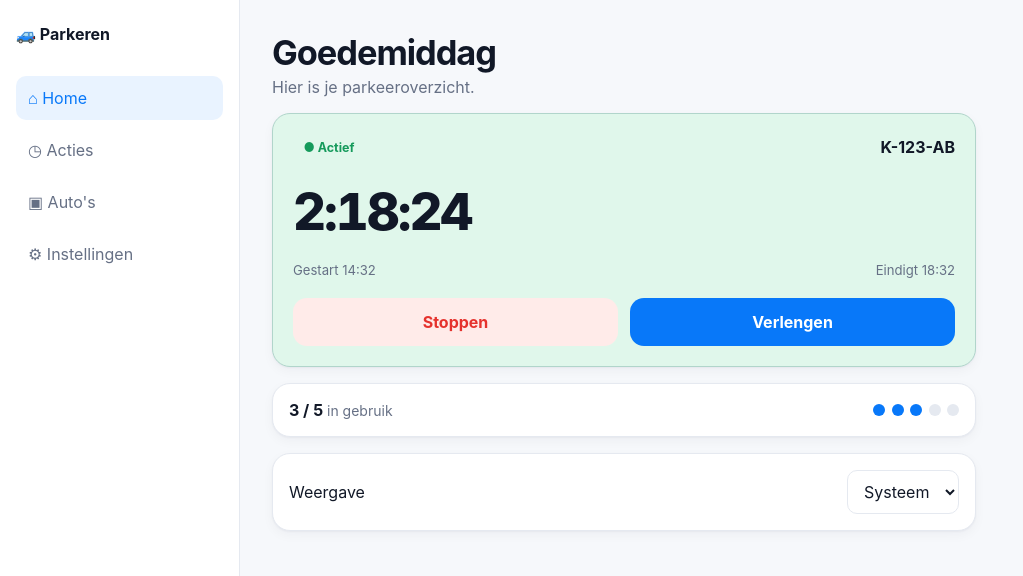
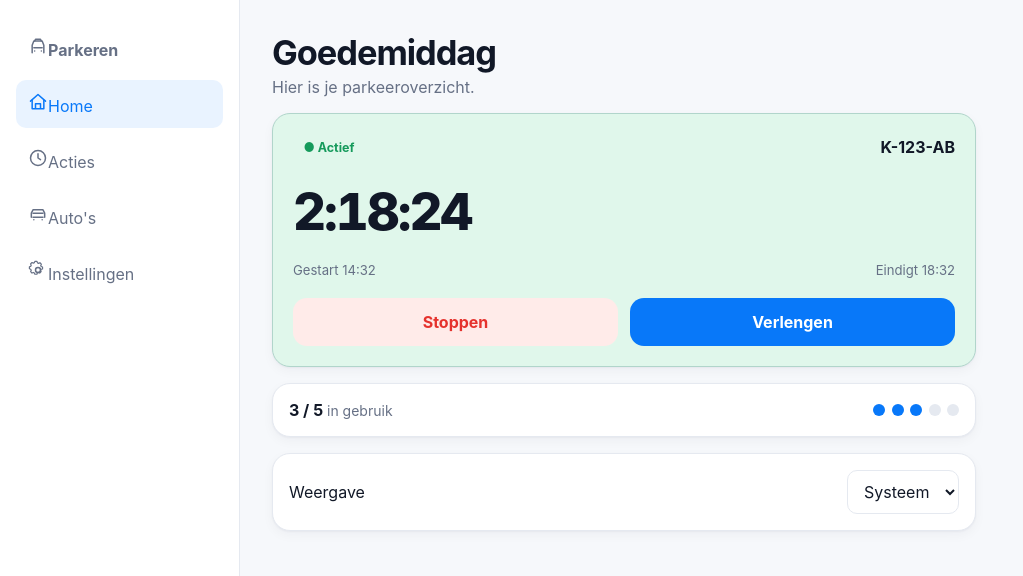
Before and after one commit to VanHinthem/Parkeren, a React (Vite) app in the folder src/Parkeren.Web/: page / in a window 1280 px wide. Shown: the top 576 px of the page, without its empty margins (0-1023 px from the left). Built offline with nearby package versions, Linux system fonts and the light colour scheme.

Commit message:
style: align interface closer to design reference

```diff
--- a/src/Parkeren.Web/src/design/layout/AppShell.tsx
+++ b/src/Parkeren.Web/src/design/layout/AppShell.tsx
@@ -1,17 +1,27 @@
 import type { PropsWithChildren } from "react";
+import { Icon } from "../icons/Icon";
+import { NavItem } from "./NavItem";
 import "./AppShell.css";
 
 export function AppShell({ children }: PropsWithChildren) {
   return (
     <div className="app-shell">
-      <header className="app-header"><strong>🚙 Parkeren</strong><button className="icon-button" aria-label="Instellingen">⚙</button></header>
+      <header className="app-header">
+        <a className="brand" href="/"><span className="brand__mark"><Icon name="parking"/></span><strong>Parkeren</strong></a>
+        <a className="icon-button" aria-label="Instellingen" href="/instellingen"><Icon name="settings"/></a>
+      </header>
       <aside className="side-nav" aria-label="Hoofdnavigatie">
-        <strong>🚙 Parkeren</strong>
-        <a className="active" href="/">⌂ Home</a><a href="/acties">◷ Acties</a><a href="/autos">▣ Auto's</a><a href="/instellingen">⚙ Instellingen</a>
+        <a className="brand" href="/"><span className="brand__mark"><Icon name="parking"/></span><strong>Parkeren</strong></a>
+        <NavItem href="/" label="Home" icon="home" active />
+        <NavItem href="/acties" label="Acties" icon="clock" />
+        <NavItem href="/autos" label="Auto's" icon="car" />
+        <NavItem href="/instellingen" label="Instellingen" icon="settings" />
       </aside>
       <main className="app-content">{children}</main>
       <nav className="bottom-nav" aria-label="Hoofdnavigatie">
-        <a className="active" href="/">⌂<span>Home</span></a><a href="/acties">◷<span>Acties</span></a><a href="/autos">▣<span>Auto's</span></a>
+        <NavItem href="/" label="Home" icon="home" active />
+        <NavItem href="/acties" label="Acties" icon="clock" />
+        <NavItem href="/autos" label="Auto's" icon="car" />
       </nav>
     </div>
   );
```
